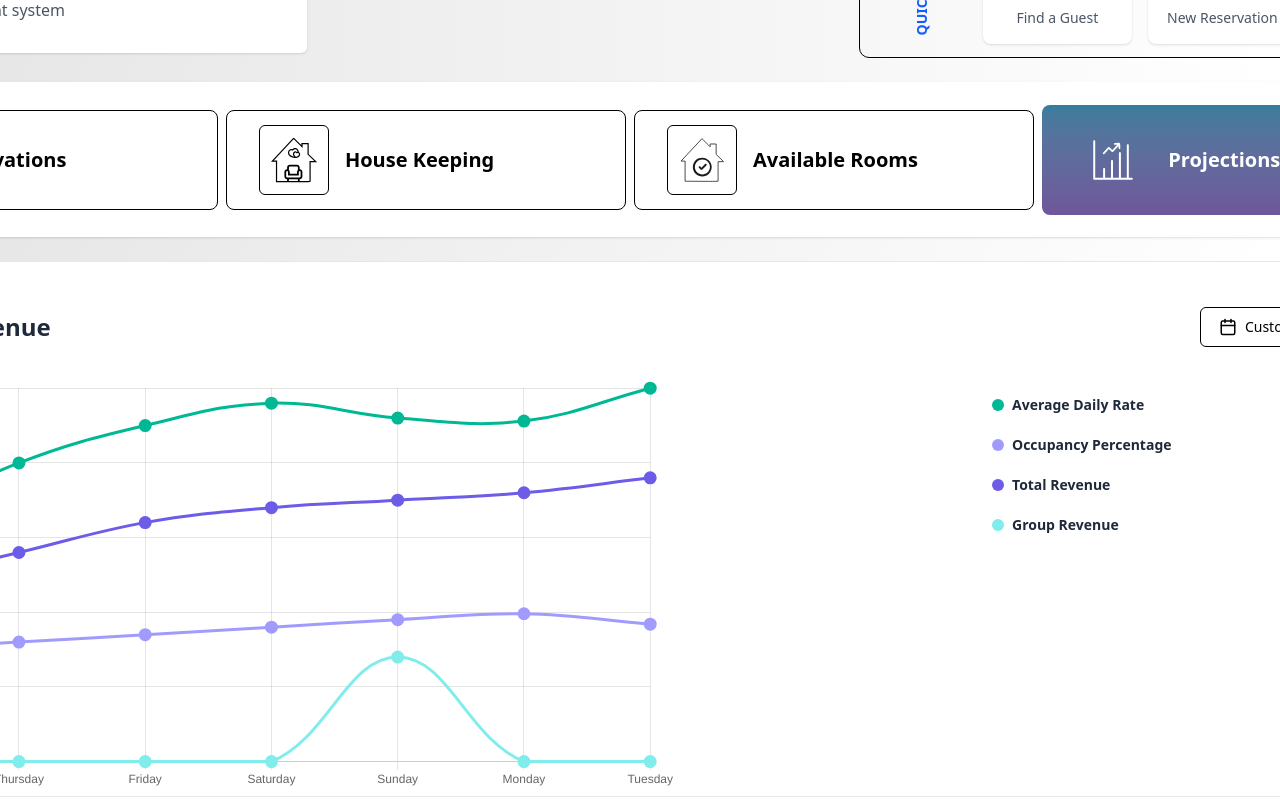
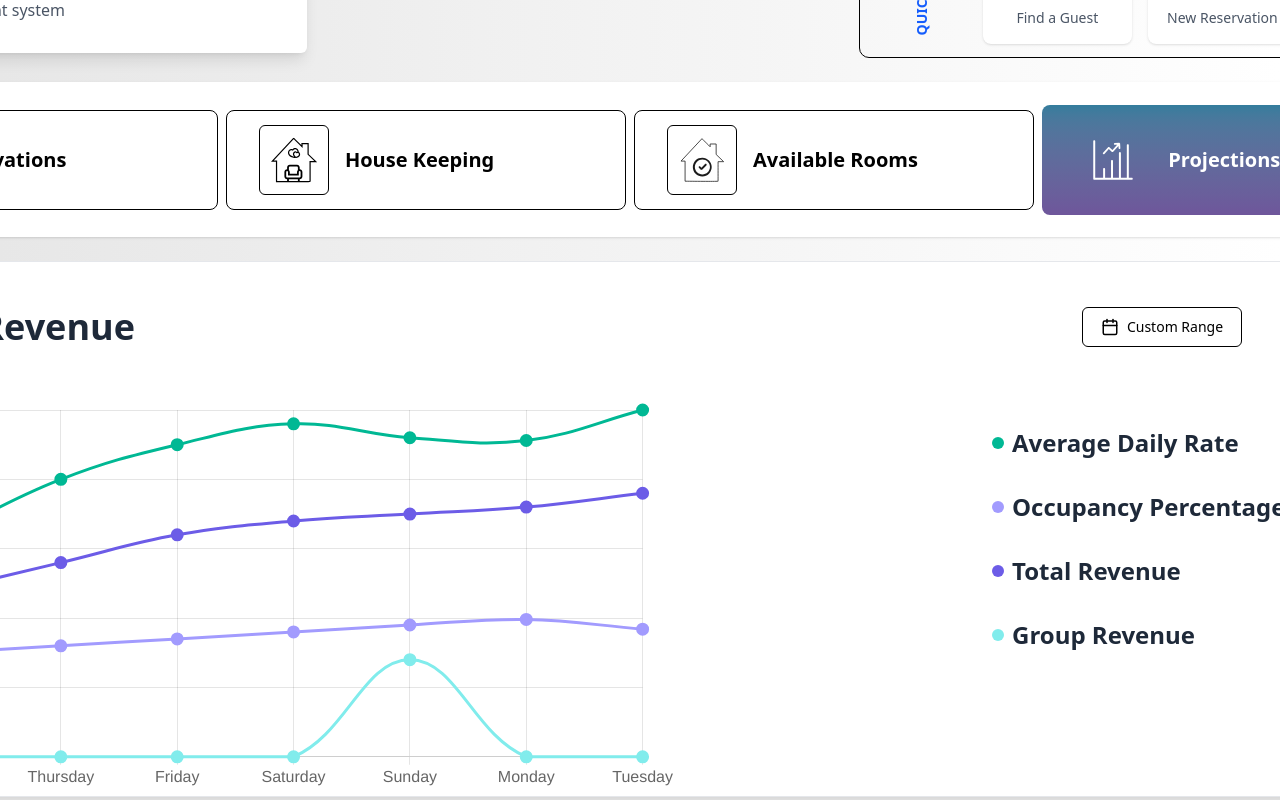
Before and after one commit to Farview-Global/PMS_MVP_Dashboard, a React (Vite) app: page / in a window 1280 px wide. Shown: the part 223-1023 px from the top of the page. Built offline with nearby package versions, Linux system fonts and the light colour scheme.

Commit message:
css added for availability

```diff
--- a/src/components/AvailableRoomsContent.jsx
+++ b/src/components/AvailableRoomsContent.jsx
@@ -59,7 +59,7 @@ const AvailableRoomsContent = () => {
         {roomForecast.map((item, index) => (
           <div
             key={index}
-            className="min-w-[180px] h-[80px] border border-gray-300 rounded-md flex items-center justify-between px-4 shadow-sm bg-white"
+            className="min-w-[180px] h-[80px] border border-gray-300 rounded-md flex items-center justify-between px-4 shadow-xl bg-white"
           >
             <div className="basis-[30%] flex items-center justify-center">
               <div className="w-[80px] h-[50px] bg-[#005C84] text-white font-bold text-lg rounded-md flex items-center justify-center">
@@ -89,12 +89,12 @@ const AvailableRoomsContent = () => {
       </div>
 
       {/* Charts Section */}
-      <div className="flex flex-col md:flex-row w-full p-4 gap-4 bg-white shadow rounded-md">
+      <div className="flex flex-col md:flex-row w-full p-4 gap-4 bg-white shadow-md rounded-md">
         {/* Bar Chart */}
         <div className="w-full md:w-2/3 p-4">
           <h2 className="text-black text-xl font-semibold mb-2">24 Rooms</h2>
           <ResponsiveContainer width="100%" height={300}>
-            <BarChart data={barData} margin={{ top: 20, bottom: 20 }}>
+            <BarChart data={barData} barSize={40} margin={{ top: 20, bottom: 20 }}>
               <CartesianGrid strokeDasharray="3 3" />
               <XAxis dataKey="name" stroke="#000" />
               <YAxis stroke="#000" />
@@ -134,7 +134,7 @@ const AvailableRoomsContent = () => {
         </div>
 
         <div
-          className="w-full md:w-[586px] bg-white rounded-lg border border-gray-200 p-[9.45px] flex flex-col justify-between text-black"
+          className="w-full md:w-[586px] bg-white rounded-lg border border-gray-200 p-[9.45px] flex flex-col justify-between text-black shadow-md"
           style={{ height: "337px" }}
         >
           {/* Pie Chart */}
--- a/src/components/GreetingWeatherHotelCard.jsx
+++ b/src/components/GreetingWeatherHotelCard.jsx
@@ -3,7 +3,7 @@ import hotelIcon from '../assets/hotel.svg';
 
 const GreetingWeatherHotelCard = () => {
   return (
-    <div className="flex justify-between items-center w-[1678px] h-[96px] bg-white rounded-[10px] p-[10px] shadow-sm">
+    <div className="flex justify-between items-center w-[1678px] h-[96px] bg-white rounded-[10px] p-[10px] shadow-lg">
       {/* Left Section - Greeting and Weather */}
       <div className="flex items-center space-x-4">
         {/* Sun Icon */}
--- a/src/components/ProjectionsContent.jsx
+++ b/src/components/ProjectionsContent.jsx
@@ -16,7 +16,14 @@ import {
   Legend,
 } from "chart.js";
 
-ChartJS.register(LineElement, CategoryScale, LinearScale, PointElement, Tooltip, Legend);
+ChartJS.register(
+  LineElement,
+  CategoryScale,
+  LinearScale,
+  PointElement,
+  Tooltip,
+  Legend
+);
 
 const ProjectionsContent = () => {
   const [selectedMetric, setSelectedMetric] = useState(null);
@@ -48,16 +55,25 @@ const ProjectionsContent = () => {
       fill: false,
       tension: 0.4,
       pointRadius: selectedMetric === key || selectedMetric === null ? 5 : 3,
-      pointHoverRadius: selectedMetric === key || selectedMetric === null ? 7 : 3,
+      pointHoverRadius:
+        selectedMetric === key || selectedMetric === null ? 7 : 3,
       borderWidth: selectedMetric === key || selectedMetric === null ? 3 : 1,
-      borderDash: selectedMetric === key || selectedMetric === null ? [] : [5, 5],
+      borderDash: [], // Always solid lines
+  borderColor:
+    selectedMetric === key || selectedMetric === null
+      ? chartColors[key]
+      : "rgba(0, 0, 0, 0.3)", // dim others
+  backgroundColor:
+    selectedMetric === key || selectedMetric === null
+      ? chartColors[key]
+      : "rgba(0, 0, 0, 0.1)", // dim fill
     })),
   };
 
   const options = {
   responsive: true,
   plugins: {
-      legend: { display: false }, // We use custom legend buttons
+    legend: { display: false },
     tooltip: {
       callbacks: {
         label: (context) => {
@@ -73,30 +89,44 @@ const ProjectionsContent = () => {
       beginAtZero: true,
       ticks: {
         callback: (value) =>
-            selectedMetric === "occupancyPercentage" ? `${value}%` : `$${value}`,
+          selectedMetric === "occupancyPercentage"
+            ? `${value}%`
+            : `$${value}`,
+        font: {
+          size: 20, // ← Increase Y-axis font size
+        },
+        padding: 20, // ← adds space between label and axis line
+      },
+    },
+    x: {
+      ticks: {
+        font: {
+          size: 16, // ← Increase X-axis font size
+        },
       },
     },
   },
 };
+
 
   const handleCustomDateClick = () => {
     console.log("Custom date clicked");
   };
 
   return (
-    <div className="w-[1680px] h-[536px] bg-white border border-gray-200 rounded-md px-10 py-6 mt-6 mx-auto">
+    <div className="w-[1680px] h-[536px] bg-white border border-gray-200 rounded-md px-10 py-6 mt-6 mx-auto shadow-xl">
       {/* Header Section */}
       <div className="flex justify-between items-center px-10 py-[5px]">
-        <div className="w-[1578px] h-[72px] flex justify-between items-center">
-          <div className="text-2xl font-bold text-gray-800">
+        <div className="w-[1400px] h-[72px] flex justify-between items-center">
+          <div className="text-4xl font-bold text-gray-800">
             Total Revenue{" "}
             {selectedMetric && selectedMetric !== "occupancyPercentage" && (
-              <span className="text-green-600 text-2xl ml-2 font-semibold">
+              <span className="text-green-600 text-5xl ml-2 font-semibold">
                 ${dummyData[selectedMetric][6].toFixed(2)}
               </span>
             )}
             {selectedMetric === "occupancyPercentage" && (
-              <span className="text-blue-600 text-2xl ml-2 font-semibold">
+              <span className="text-blue-600 text-5xl ml-2 font-semibold">
                 {dummyData[selectedMetric][6].toFixed(2)}%
               </span>
             )}
@@ -123,7 +153,7 @@ const ProjectionsContent = () => {
 
           {/* Legend Buttons */}
           <div className="py-[16.8px] flex-shrink-0">
-            <div className="w-[498px] h-[282px] flex flex-col items-start gap-y-5">
+            <div className="w-[498px] h-[282px] flex flex-col items-start gap-y-8 pt-8">
               {Object.keys(metricLabels).map((key) => (
                 <div
                   key={key}
@@ -145,7 +175,7 @@ const ProjectionsContent = () => {
                   />
                   {/* Label Text */}
                   <span
-                    className={`text-sm font-semibold transition ${
+                    className={`text-2xl font-semibold transition ${
                       selectedMetric === key || selectedMetric === null
                         ? "text-gray-800"
                         : "text-gray-400"
--- a/src/components/Welcome.jsx
+++ b/src/components/Welcome.jsx
@@ -2,9 +2,9 @@ import React from "react";
 
 const Welcome = () => {
   return (
-    <div className="flex justify-between items-center w-[1678px] h-[136px]">
+    <div className="flex justify-between items-center w-[1678px] h-[136px] ">
       {/* Left Section: Welcome to Navi Dashboard */}
-      <div className="flex justify-between items-center w-[506px] h-[125px] bg-white rounded-[6px] shadow-sm p-6">
+      <div className="flex justify-between items-center w-[506px] h-[125px] bg-white rounded-[6px] shadow-lg p-6">
         <div>
           <h1 className="text-2xl font-bold text-gray-800 mb-2">
             Welcome to Navi Dashboard
```
Lines whose indentation alone changed are shown as unchanged.
